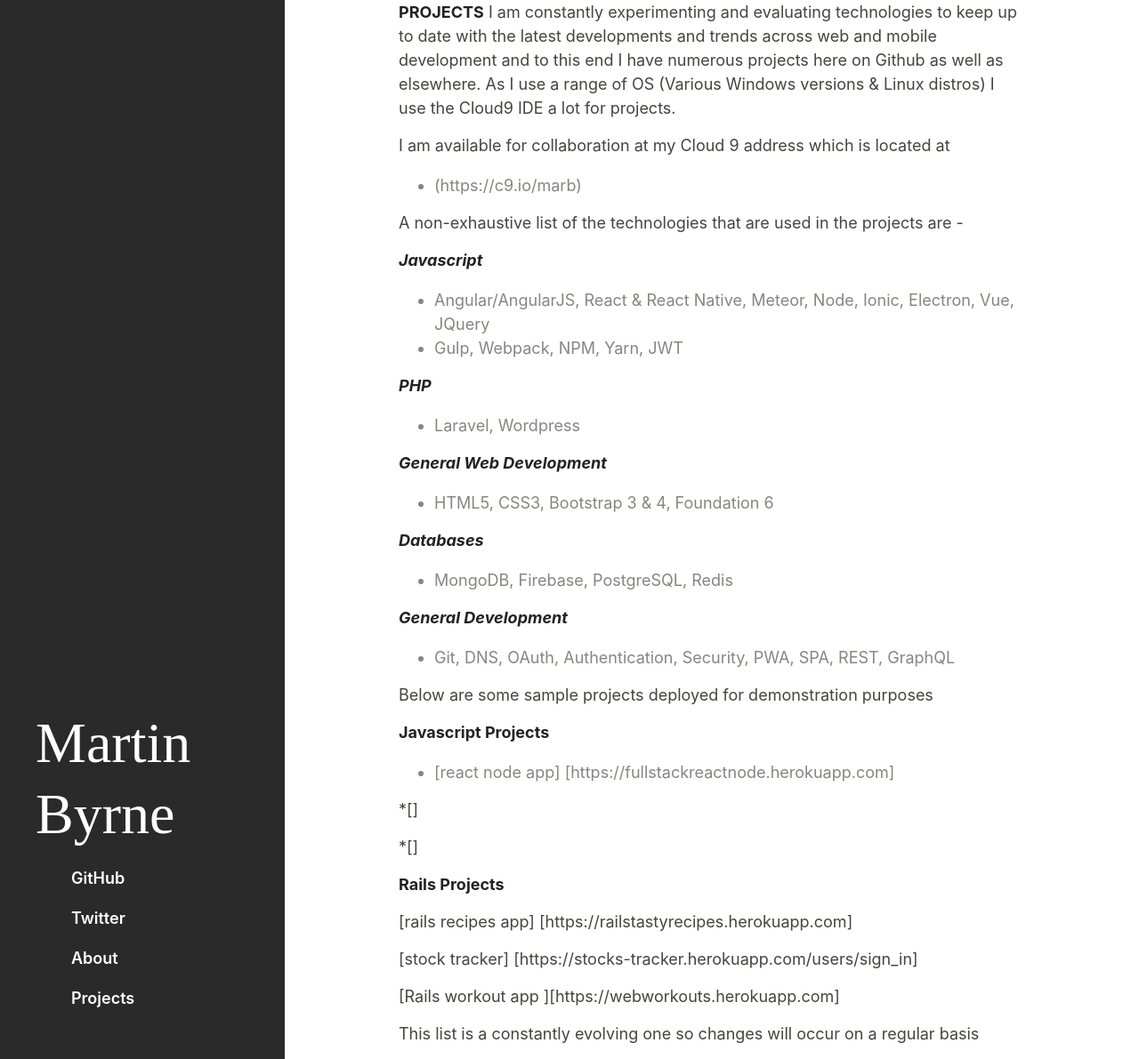
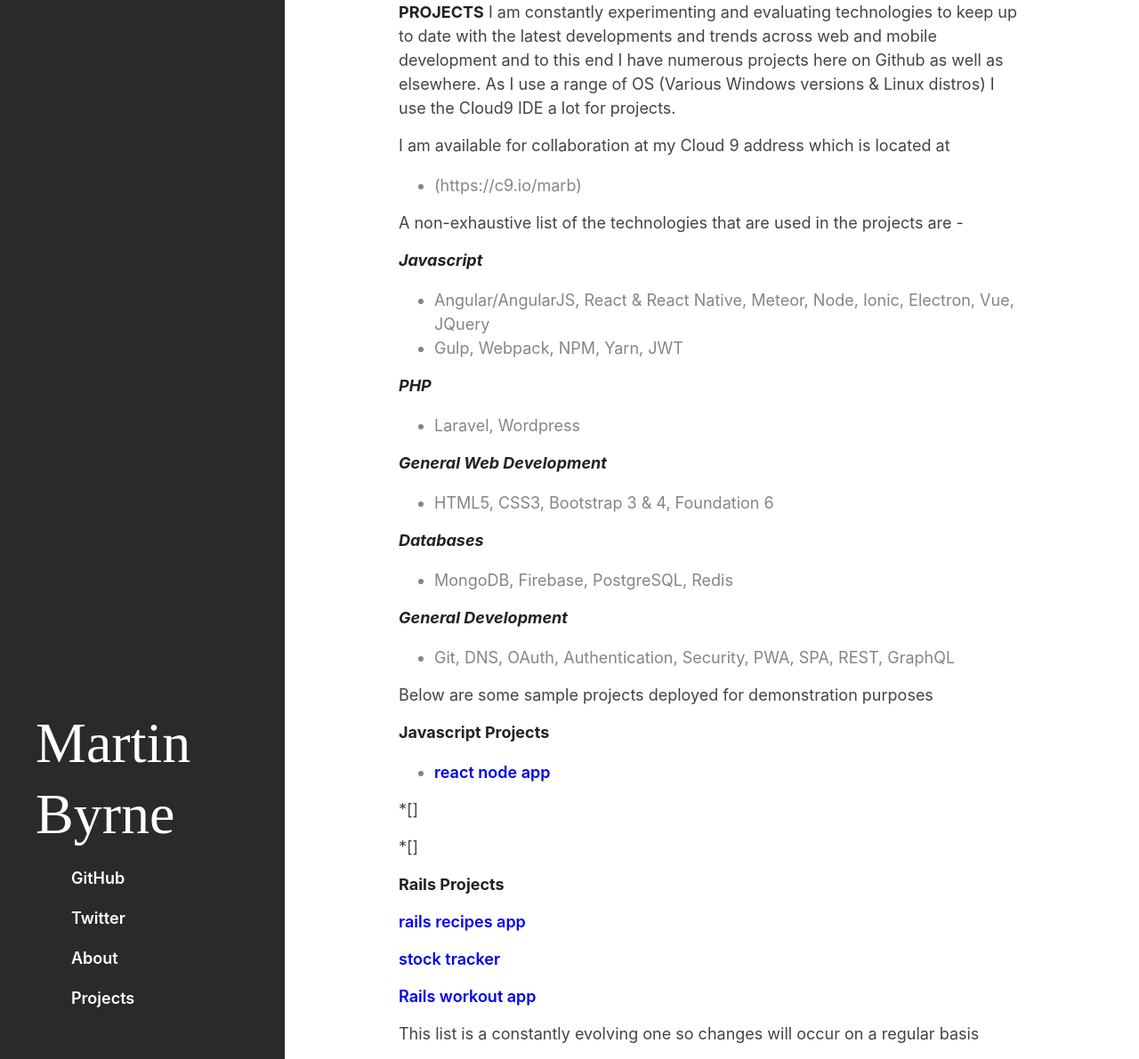
Before and after one commit to marb61a/marb61a.github.io, a Jekyll site: the page built from projects.md, in a window 1280 px wide and 1191 px high. Shown: the whole window at 89% size. Built offline with Jekyll 4.4.1, drawn with Linux system fonts in a browser that asks for light colours; our own code applies the rules of GitHub Pages for plain Markdown files.

Commit message:
Update projects.md

```diff
--- a/projects.md
+++ b/projects.md
@@ -27,7 +27,7 @@
 
 
 **Javascript Projects**
-* [react node app] [https://fullstackreactnode.herokuapp.com]
+* [react node app](https://fullstackreactnode.herokuapp.com)
 
 *[]
 
@@ -36,11 +36,11 @@
 
 **Rails Projects**
 
-[rails recipes app] [https://railstastyrecipes.herokuapp.com]
+[rails recipes app](https://railstastyrecipes.herokuapp.com)
 
-[stock tracker] [https://stocks-tracker.herokuapp.com/users/sign_in]
+[stock tracker](https://stocks-tracker.herokuapp.com/users/sign_in)
 
-[Rails workout app ][https://webworkouts.herokuapp.com]
+[Rails workout app ](https://webworkouts.herokuapp.com)
 
 
 This list is a constantly evolving one so changes will occur on a regular basis
```
